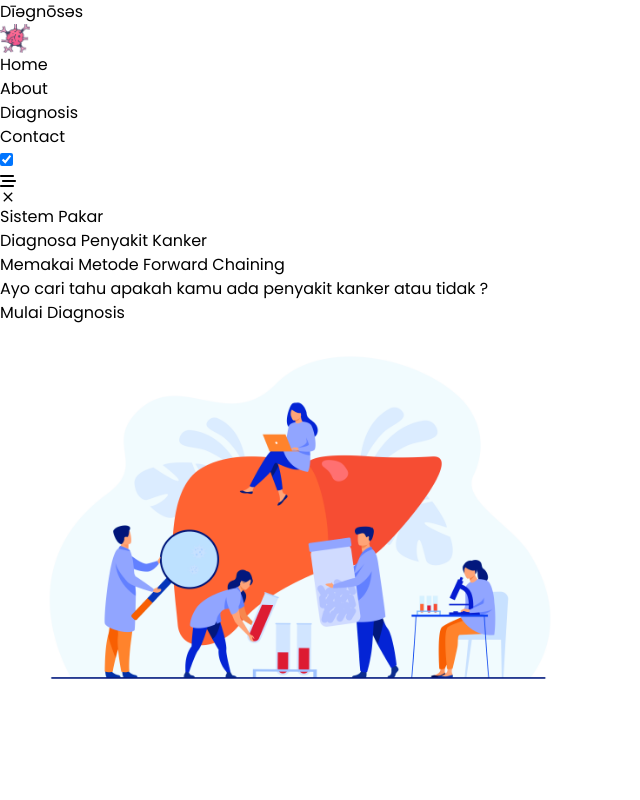
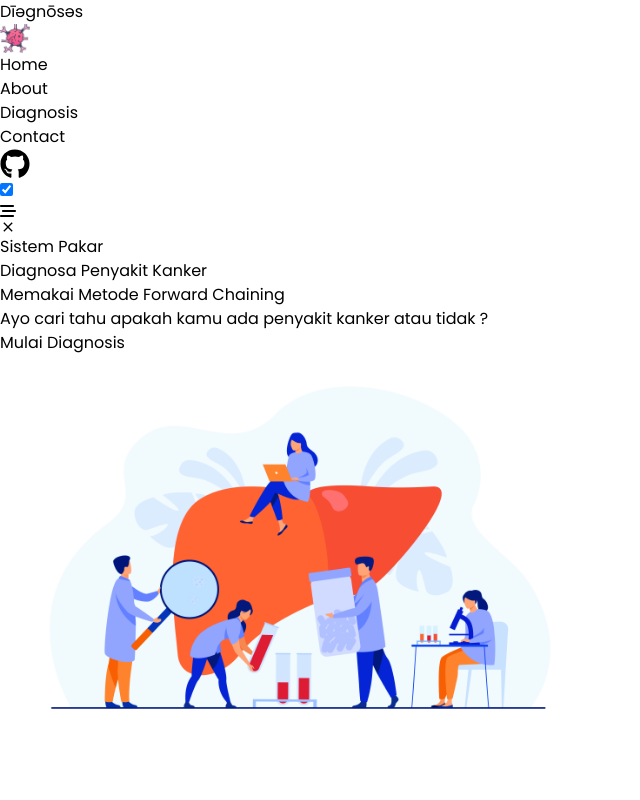
Before and after one commit to rendy278/sistemPakar, a Next.js app: page / in a window 1280 px wide. Shown: the top 800 px of the page, without its empty margins (0-640 px from the left). Built offline with nearby package versions, Linux system fonts and the light colour scheme.

Commit message:
add link github

```diff
--- a/src/components/MobileMenu.jsx
+++ b/src/components/MobileMenu.jsx
@@ -10,7 +10,7 @@ const Mobilemenu = () => {
     setOpenMobileMenu(!openMobileMenu);
   };
   return (
-    <div>
+    <div className="mt-2">
       <label className="swap swap-rotate md:hidden">
         <input
           type="checkbox"
--- a/src/components/Navbar.jsx
+++ b/src/components/Navbar.jsx
@@ -7,6 +7,7 @@ import Logo from "@/images/cancer-logo.png";
 import useMenuActive from "@/hooks/useMenuActive";
 import { useState, useEffect } from "react";
 import { RiArrowUpLine } from "react-icons/ri";
+import { FaGithub } from "react-icons/fa";
 const Navbar = () => {
   const [scrollToTop, setScrollToTop] = useState(false);
 
@@ -46,15 +47,15 @@ const Navbar = () => {
           <RiArrowUpLine className="p-2 text-white" />
         </div>
       )}
-      <nav className="flex items-center justify-between">
-        <div className="flex gap-1 items-center w-full">
+      <nav className="flex items-center justify-between ">
+        <div className="flex gap-1 items-center ">
           <h1 className="font-bold text-red-400 lg:text-2xl text-lg">
             Dīəgnōsəs
           </h1>
-          <Image src={Logo} width={30} height={30} />
+          <Image src={Logo} width={30} />
         </div>
 
-        <div className="flex gap-8  max-lg:gap-5 items-center max-md:hidden text-slate-100 font-bold justify-center">
+        <div className="flex gap-8  w-full max-lg:gap-5 items-center max-md:hidden text-slate-100 font-bold justify-center">
           {Links.map((link, index) => {
             const isActive = useMenuActive(link.route);
             return (
@@ -68,7 +69,10 @@ const Navbar = () => {
             );
           })}
         </div>
-        <div className="mt-2">
+        <div className="flex items-center justify-center gap-3">
+          <Link href="https://github.com/rendy278/sistemPakar.git">
+            <FaGithub size={30} />
+          </Link>
           <MobileMenu />
         </div>
       </nav>
```
